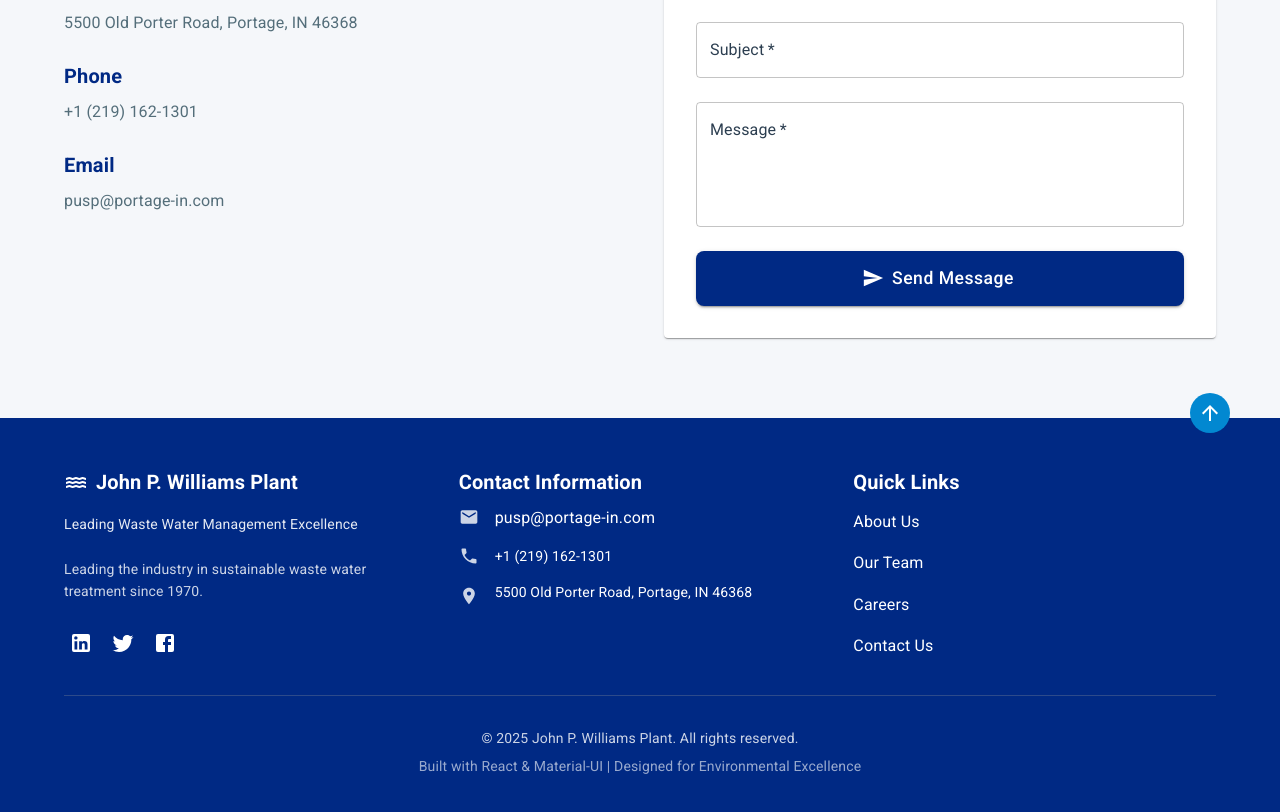
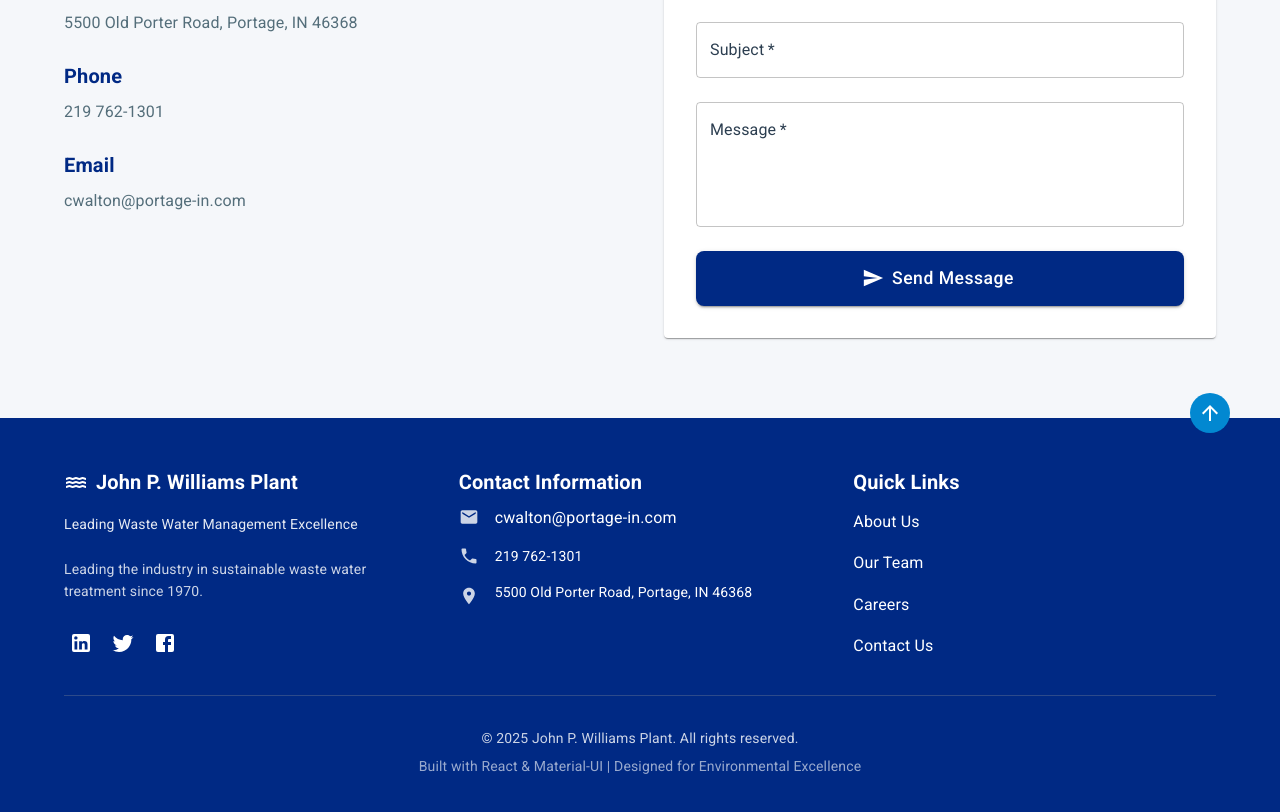
Before and after one commit to MdotO/WMWebsite, a React (Create React App) app: page /about in a window 1280 px wide. Shown: the part 2927-3739 px from the top of the page. Built offline with nearby package versions, Linux system fonts and the light colour scheme.

Commit message:
site staff image updates

```diff
--- a/src/data/siteContent.js
+++ b/src/data/siteContent.js
@@ -5,8 +5,8 @@
     name: "John P. Williams Plant",
     tagline: "Leading Waste Water Management Excellence",
     contact: {
-      email: "pusp@portage-in.com",
-      phone: "+1 (219) 162-1301",
+      email: "cwalton@portage-in.com",
+      phone: "219 762-1301",
       address: "5500 Old Porter Road, Portage, IN 46368"
     }
   },
@@ -21,7 +21,7 @@
       name: "Austin Bonta",
       title: "Mayor",
       message: "At John P. Williams Plant, we are committed to creating innovative and sustainable water management solutions that protect our environment while meeting the needs of our communities.",
-      image: imageAssets.staff.ceo
+      image: imageAssets.staff.mayor
     }
   },
 
@@ -41,7 +41,7 @@
       head: {
         name: "Tracie Marshall",
         title: "General Superintendant",
-        image: imageAssets.placeholders.avatar,
+        image: imageAssets.staff.Tracie,
         message: "Our administration team provides strategic leadership and ensures that John P. Williams Plant maintains the highest standards of corporate governance, financial management, and stakeholder relations. We are committed to transparency, ethical business practices, and sustainable growth that benefits all our stakeholders.",
         email: "TMarshall@portage-in.com"
       },
@@ -56,14 +56,14 @@
         }
       ]
     },
-    it: {
+    laboratory: {
       name: "Laboratory Services",
       description: "Monitoring, testing, and process assurance",
       icon: "Microscope",
       head: {
         name: "Rebecca Gaines",
         title: "Lab Supervisor",
-        image: imageAssets.staff.robert,
+        image: imageAssets.staff.Rebecca,
         message: "Our lab team ensures the integrity of water treatment through advanced analysis monitoring and verification processes delivering reliable data that supports operational excellence and regulatory compliance.",
         email: "r.thompson@portage-in.com"
       },
```
